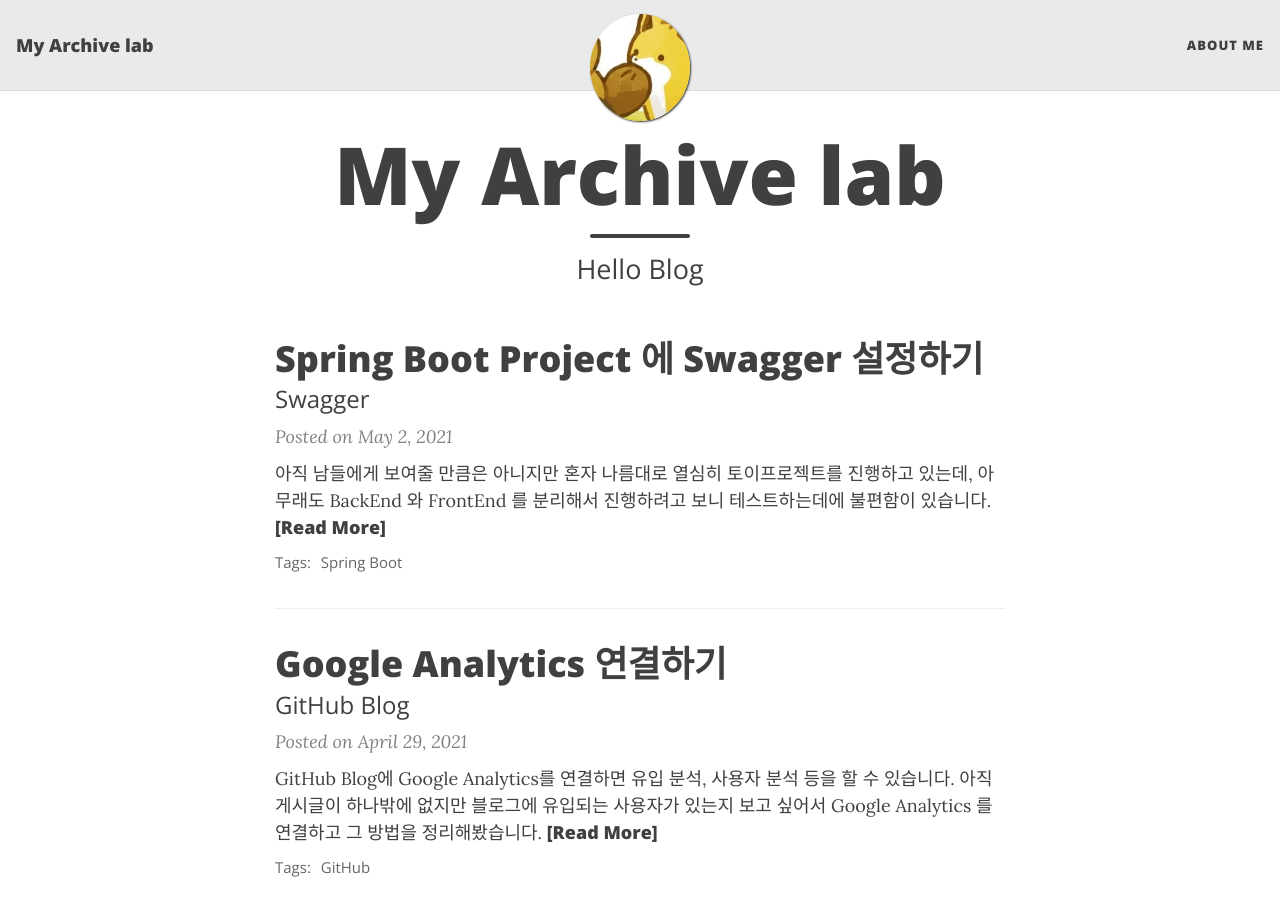
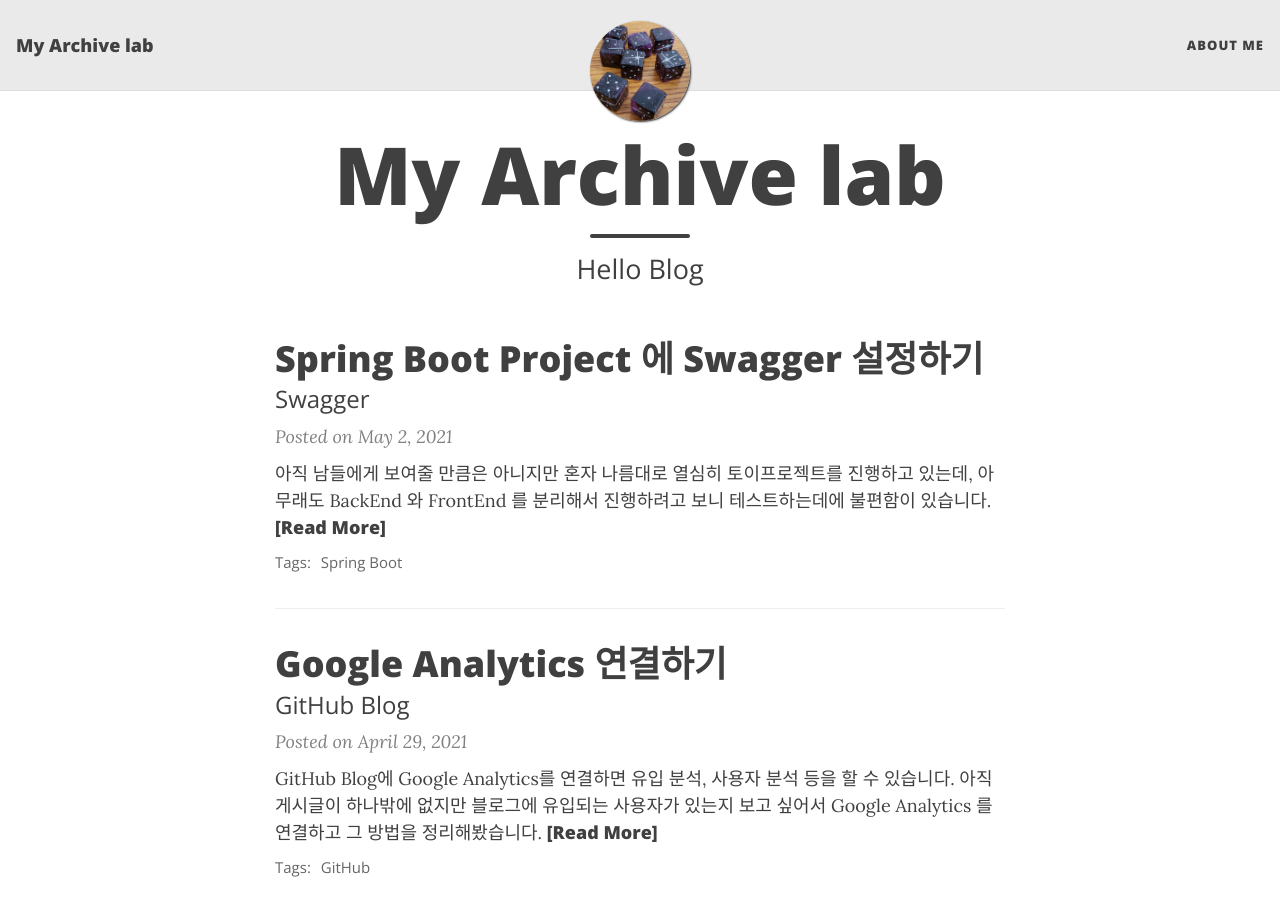
Before and after one commit to hyun-sun/hyun-sun.github.io, a Jekyll site: the page built from index.html, in a window 1280 px wide and 900 px high. Built offline with Jekyll 4.4.1, drawn with Linux system fonts in a browser that asks for light colours; nearby versions of some CDN libraries; the list of posts is cut into pages by our own code.

Commit message:
프로필 이미지 변경

```diff
--- a/_config.yml
+++ b/_config.yml
@@ -25,7 +25,7 @@
 
 # Image to show in the navigation bar - works best with a square image
 # Remove this parameter if you don't want an image in the navbar
-avatar: "/assets/img/avatar-icon1.jpeg"
+avatar: "/assets/img/profile.jpeg"
 
 # By default, the image is cut into a circle. You can disable this behaviour by setting 'round-avatar: false'
 round-avatar: true
```
Also changed, not shown: assets/img/profile.jpeg (added).
